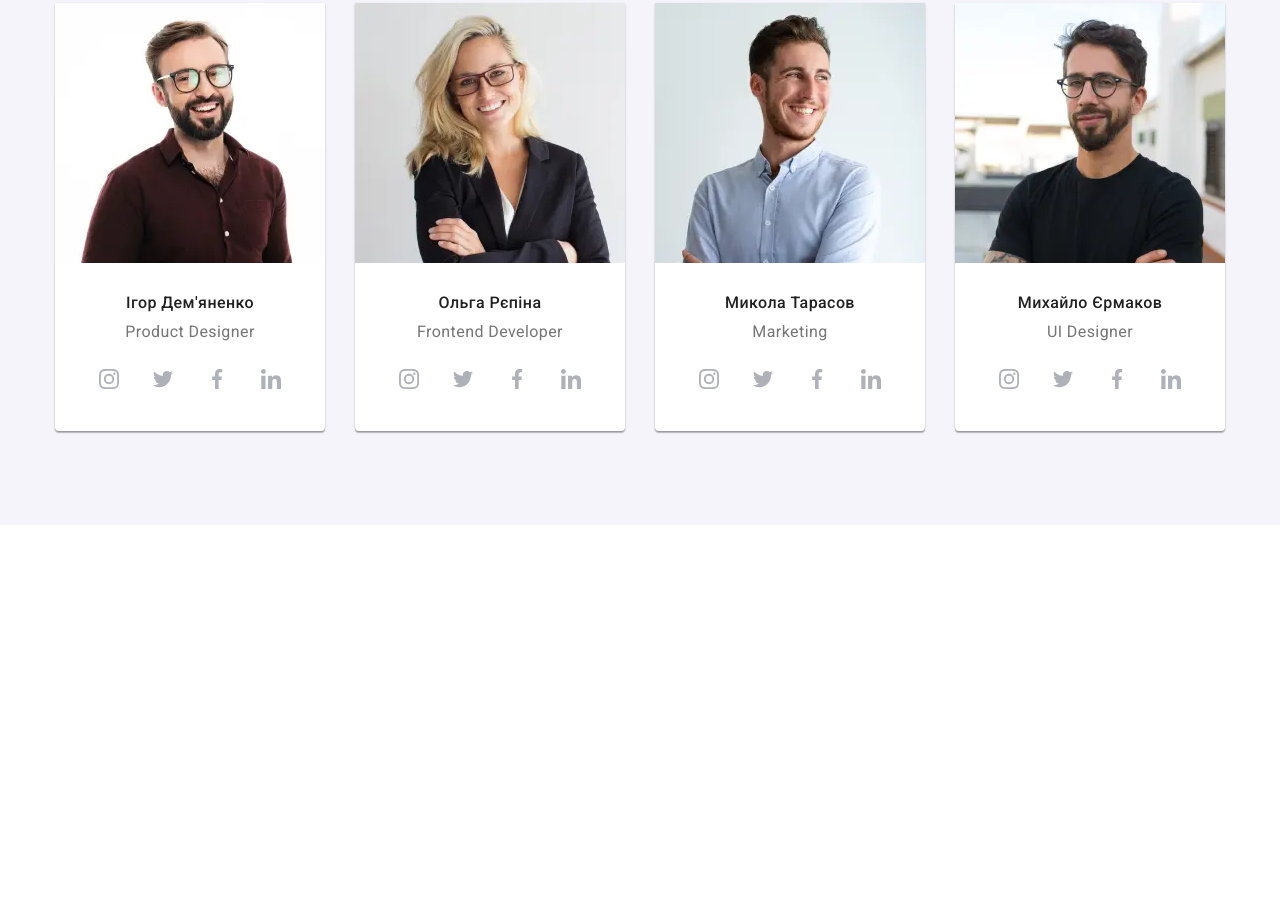
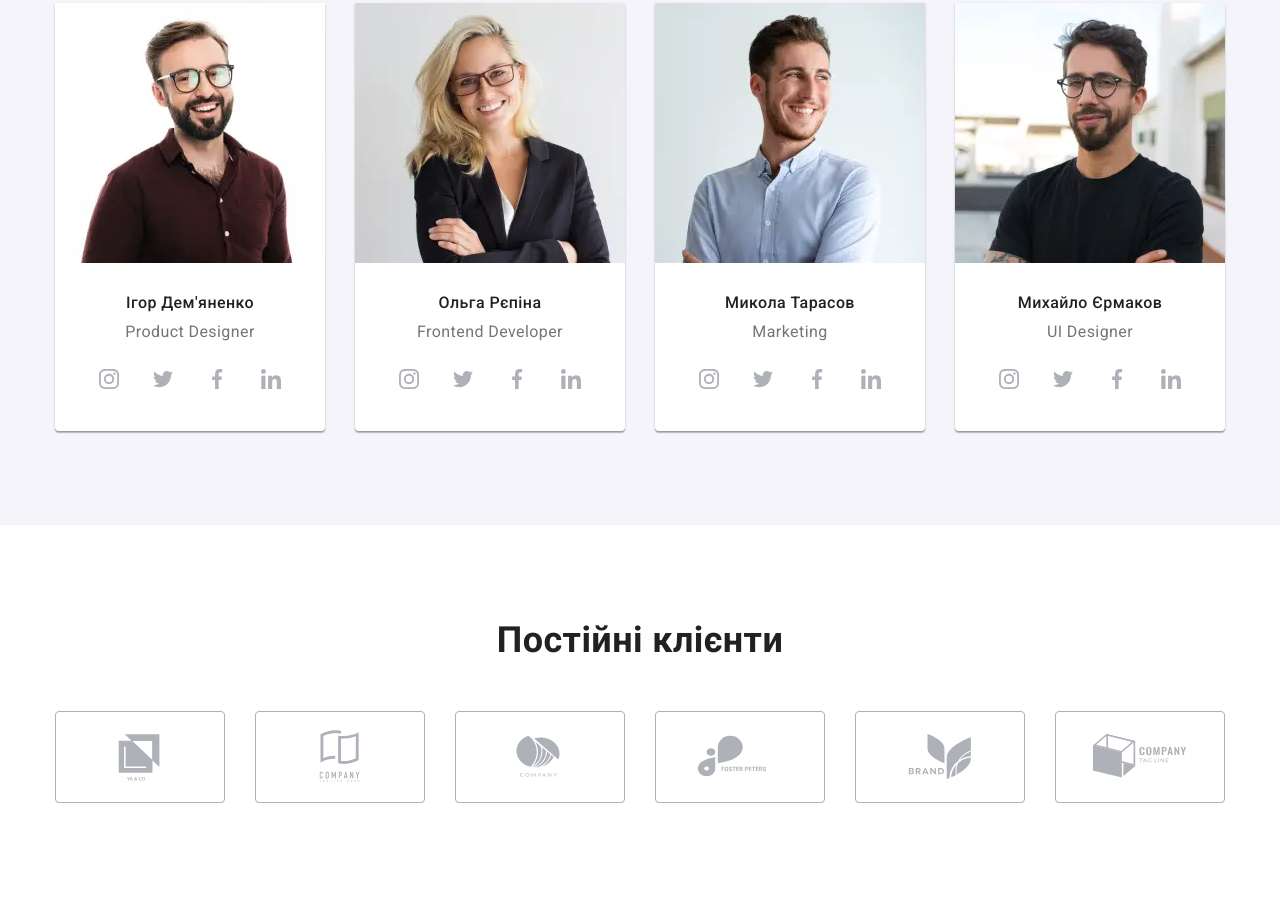
Before and after one commit to Hatrison/WebStudio, a plain HTML site: page index.html in a window 1280 px wide. Shown: the part 1780-2677 px from the top of the page. Before the commit the page ends 2305 px from the top, so only its background shows below. Drawn offline with nearby package versions, Linux system fonts and the light colour scheme.

Commit message:
Remake to adaptive our clients section

```diff
--- a/index.html
+++ b/index.html
@@ -106,7 +106,7 @@
     <main>
       <section class="decision-for-your-bussiness">
         <div class="container hero-container">
-          <h1 class="hero-container__text">Ефективні рішення для<br>вашого бізнесу</h1>
+          <h1 class="hero-container__text">Ефективні рішення для<br />вашого бізнесу</h1>
           <button type="button" class="modal-btn modal-btn_hero-size" data-modal-open>
             Замовити послугу
           </button>
@@ -645,7 +645,7 @@
           </ul>
         </div>
       </section>
-      <!-- <section class="our-clents section">
+      <section class="our-clents section">
         <div class="container">
           <h2 class="header">Постійні клієнти</h2>
           <ul class="list our-clients-list">
@@ -693,7 +693,7 @@
             </li>
           </ul>
         </div>
-      </section> -->
+      </section>
     </main>
     <!-- <footer class="footer">
       <div class="container footer-container">
--- a/sass/layout/_our-clients.scss
+++ b/sass/layout/_our-clients.scss
@@ -1,5 +1,6 @@
 .our-clients-list {
   display: flex;
+  flex-wrap: wrap;
   gap: 30px;
 }
 
@@ -33,3 +34,21 @@
     fill: var(--main-secondary-color);
   }
 }
+
+@media screen and (min-width: 480px) {
+  .our-clients-list-item {
+    max-width: 210px;
+  }
+}
+
+@media screen and (min-width: 768px) {
+  .our-clients-list-item {
+    max-width: 226px;
+  }
+}
+
+@media screen and (min-width: 1200px) {
+  .our-clients-list-item {
+    max-width: 170px;
+  }
+}
```
Also changed, not shown: css/main.css, css/main.min.css, 2 other files.
